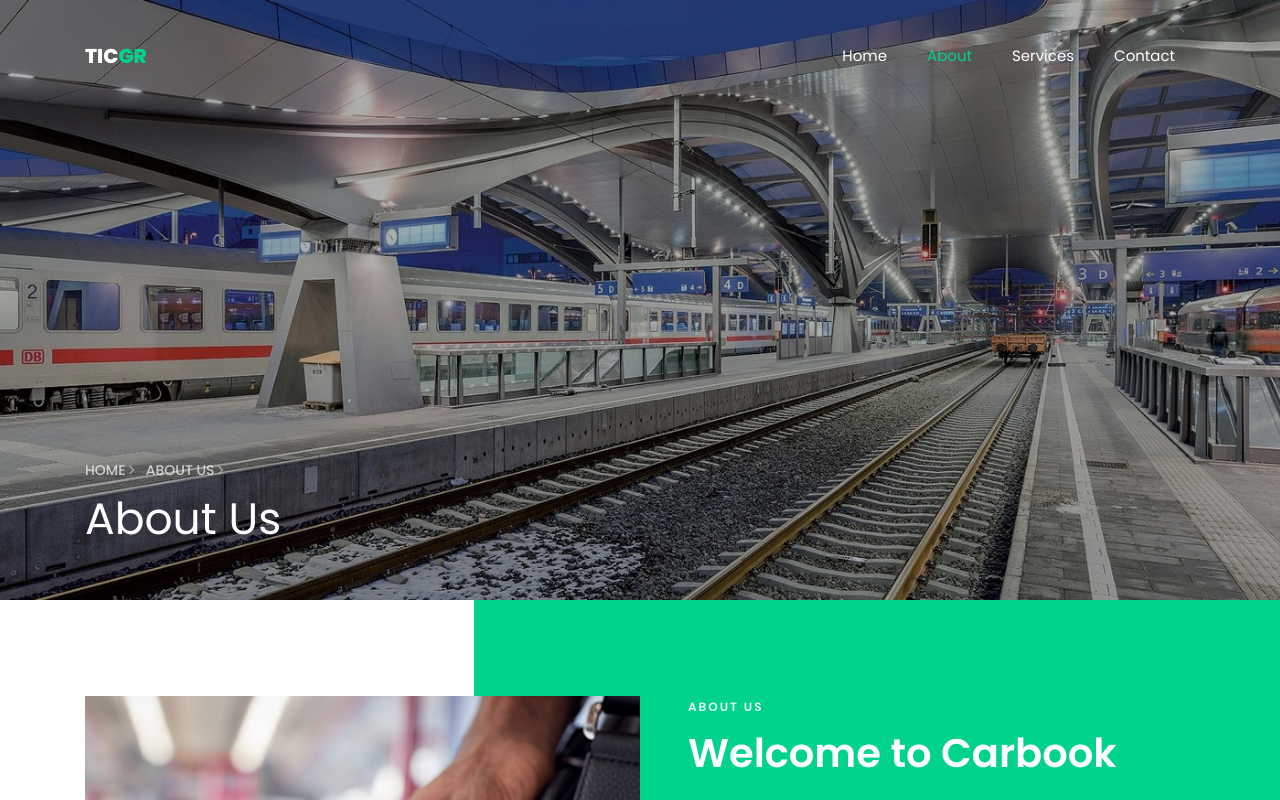
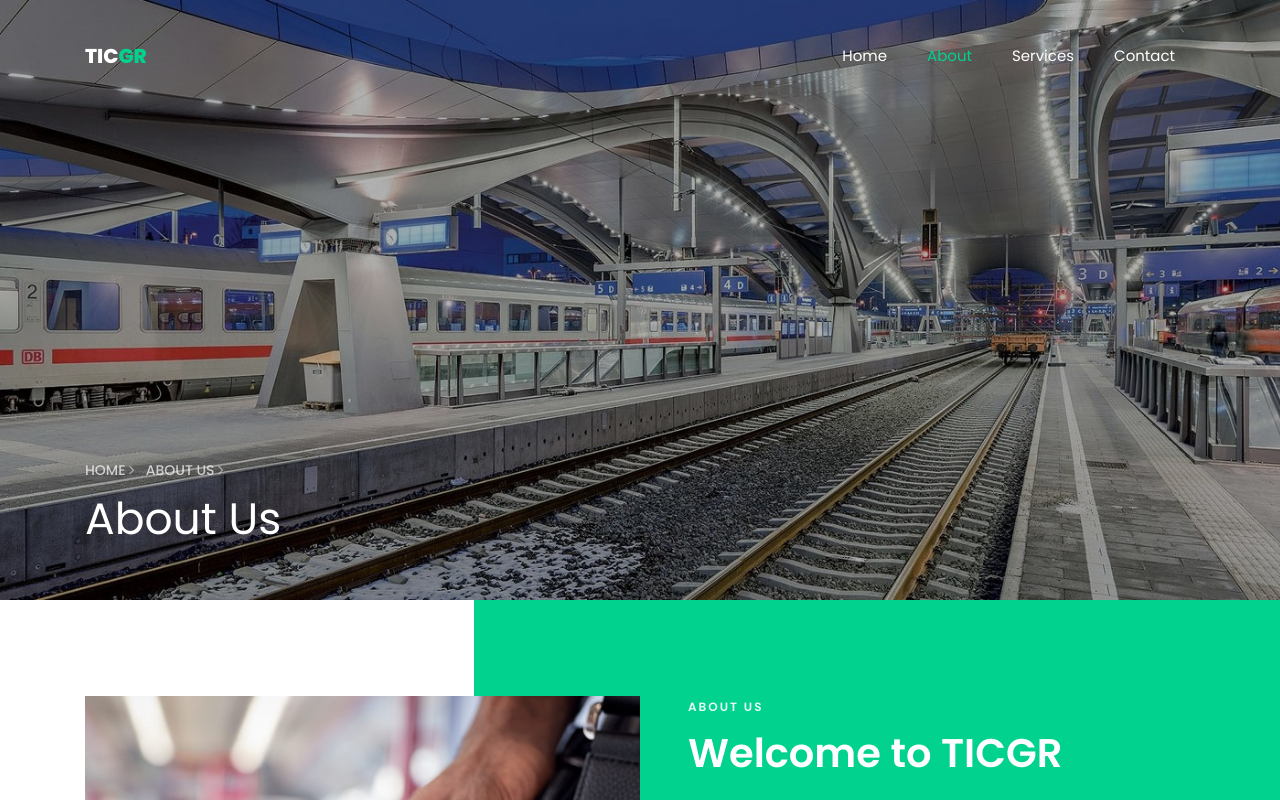
Before and after one commit to hirner/ticgr-page, a plain HTML site: page about.html in a window 1280 px wide. Shown: the top 800 px of the page. Drawn offline with Linux system fonts and the light colour scheme; some packages are replaced by stand-ins of ours; no server answers; files whose address does not match are found by name.

Commit message:
title fixed

```diff
--- a/about.html
+++ b/about.html
@@ -67,7 +67,7 @@
 					<div class="col-md-6 wrap-about ftco-animate">
 	          <div class="heading-section heading-section-white pl-md-5">
 	          	<span class="subheading">About us</span>
-	            <h2 class="mb-4">Welcome to Carbook</h2>
+	            <h2 class="mb-4">Welcome to TICGR</h2>
 
 	            <p>A small river named Duden flows by their place and supplies it with the necessary regelialia. It is a paradisematic country, in which roasted parts of sentences fly into your mouth.</p>
 	            <p>On her way she met a copy. The copy warned the Little Blind Text, that where it came from it would have been rewritten a thousand times and everything that was left from its origin would be the word "and" and the Little Blind Text should turn around and return to its own, safe country. A small river named Duden flows by their place and supplies it with the necessary regelialia. It is a paradisematic country, in which roasted parts of sentences fly into your mouth.</p>
```
